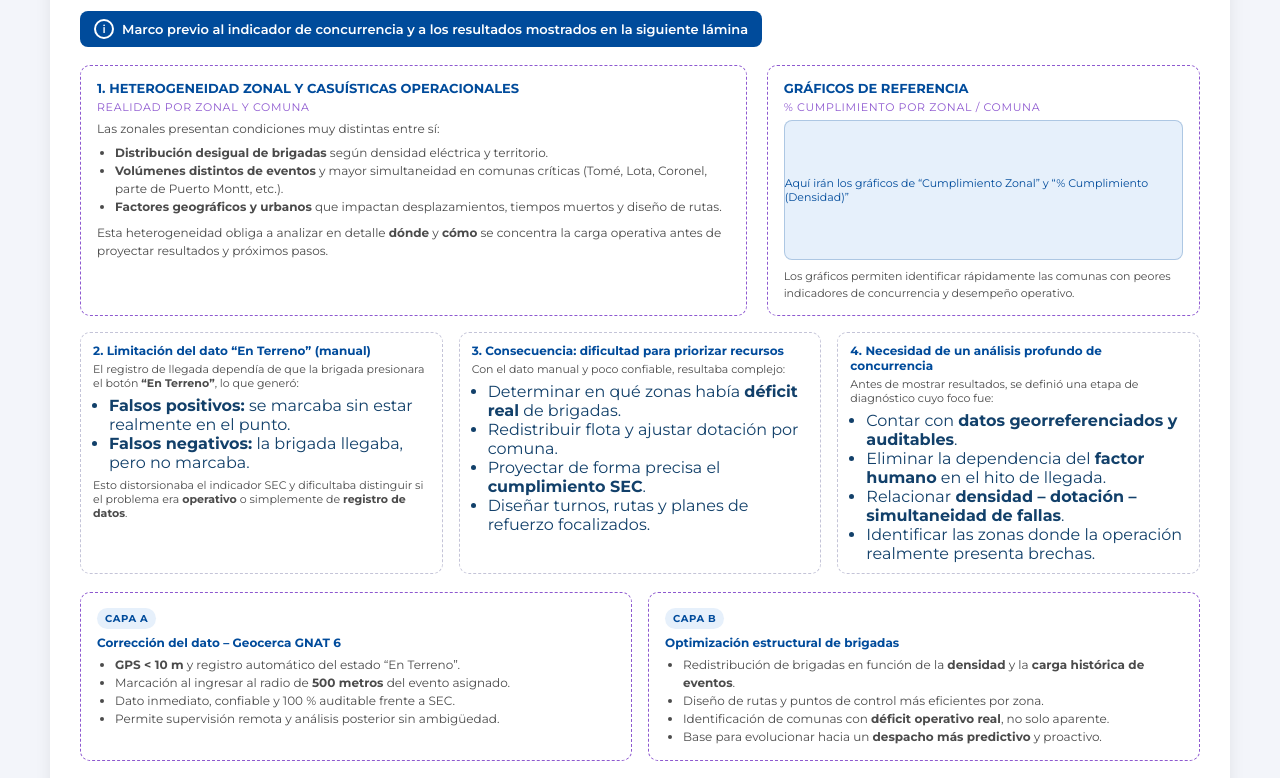
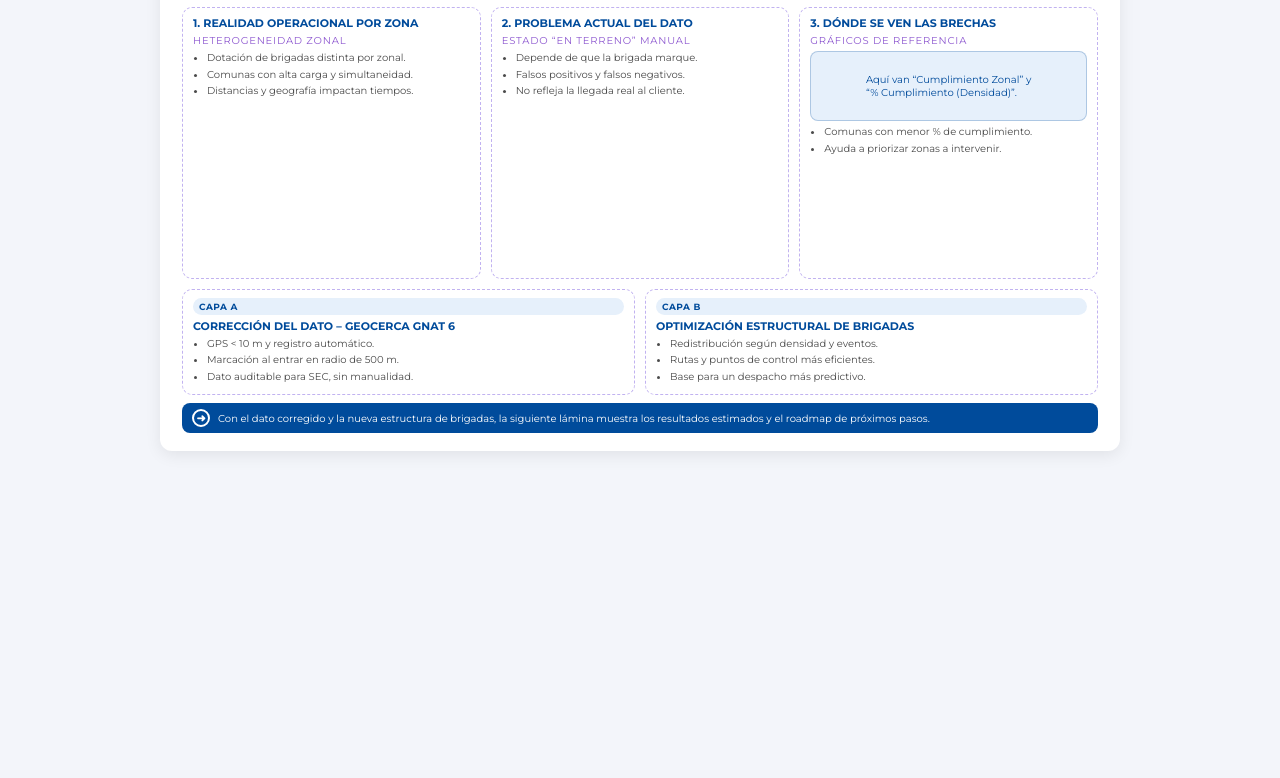
Before and after one commit to zodiacmpx/prompting, a plain HTML site: page index.html in a window 1280 px wide. Shown: the part 109-887 px from the top of the page. After the commit the page ends 800 px from the top, so only its background shows below. Drawn offline with Linux system fonts and the light colour scheme.

Commit message:
index.html

```diff
--- a/index.html
+++ b/index.html
@@ -5,228 +5,169 @@
   <title>Contexto Operacional previo al Análisis de Resultados</title>
   <link href="https://fonts.googleapis.com/css2?family=Montserrat:wght@300;400;600;700&display=swap" rel="stylesheet">
   <style>
-    * {
-      box-sizing: border-box;
-      margin: 0;
-      padding: 0;
-    }
-
+    * { box-sizing: border-box; margin: 0; padding: 0; }
     body {
       font-family: "Montserrat", Arial, sans-serif;
       background: #f3f5fa;
       display: flex;
       justify-content: center;
-      padding: 30px;
+      padding: 20px;
       color: #12406a;
     }
-
     .slide {
-      width: 1180px;
+      width: 960px;              /* formato más cercano a PPT 16:9 */
+      height: 540px;
       background: #ffffff;
-      border-radius: 10px;
-      box-shadow: 0 4px 16px rgba(0, 0, 0, 0.08);
-      padding: 24px 30px 30px;
+      border-radius: 12px;
+      box-shadow: 0 4px 16px rgba(0,0,0,0.08);
+      padding: 18px 22px;
+      overflow: hidden;
+      display: flex;
+      flex-direction: column;
+      justify-content: flex-start;
     }
-
     .slide-header {
       display: flex;
       align-items: center;
       justify-content: space-between;
-      margin-bottom: 18px;
+      margin-bottom: 8px;
     }
-
     .slide-title {
-      font-size: 22px;
+      font-size: 18px;
       font-weight: 700;
-      letter-spacing: 0.04em;
+      letter-spacing: 0.08em;
       color: #12406a;
       text-transform: uppercase;
     }
-
     .logo-placeholder {
-      width: 150px;
-      height: 40px;
+      width: 130px;
+      height: 32px;
       border-radius: 8px;
       border: 2px solid #004b9b;
       display: flex;
       align-items: center;
       justify-content: center;
-      font-size: 13px;
+      font-size: 11px;
       font-weight: 600;
       color: #004b9b;
     }
-
-    /* Barra azul como en tus láminas */
     .blue-strip {
-      margin-top: 8px;
-      margin-bottom: 18px;
+      margin-bottom: 10px;
       background: #004b9b;
       color: #ffffff;
-      padding: 8px 14px;
+      padding: 6px 10px;
       border-radius: 8px;
-      font-size: 13px;
+      font-size: 11px;
       font-weight: 600;
       display: inline-flex;
       align-items: center;
+      gap: 6px;
+    }
+    .blue-strip-icon {
+      width: 16px;
+      height: 16px;
+      border-radius: 50%;
+      border: 2px solid #ffffff;
+      display: flex;
+      align-items: center;
+      justify-content: center;
+      font-size: 10px;
+    }
+
+    /* zona principal: 3 bloques arriba, 2 abajo */
+    .top-grid {
+      display: grid;
+      grid-template-columns: repeat(3, 1fr);
+      gap: 10px;
+      margin-bottom: 10px;
+      flex: 1;
+    }
+    .card {
+      background: #ffffff;
+      border-radius: 10px;
+      border: 1px dashed #c1b2f0;
+      padding: 8px 10px;
+      display: flex;
+      flex-direction: column;
+      justify-content: space-between;
+    }
+    .card-title {
+      font-size: 11px;
+      font-weight: 700;
+      color: #004b9b;
+      text-transform: uppercase;
+      margin-bottom: 4px;
+    }
+    .card-subtitle {
+      font-size: 10px;
+      color: #8e59d0;
+      text-transform: uppercase;
+      letter-spacing: 0.08em;
+      margin-bottom: 4px;
+    }
+    .card ul {
+      list-style: disc;
+      padding-left: 14px;
+    }
+    .card li {
+      font-size: 10px;
+      line-height: 1.35;
+      color: #4b4b4b;
+      margin-bottom: 3px;
+    }
+    .fake-chart {
+      background: #e6f0fb;
+      border-radius: 8px;
+      border: 1px solid rgba(0,75,155,0.25);
+      height: 70px;
+      display: flex;
+      align-items: center;
+      justify-content: center;
+      font-size: 10px;
+      color: #004b9b;
+      margin-top: 4px;
+    }
+
+    .bottom-grid {
+      display: grid;
+      grid-template-columns: repeat(2, 1fr);
+      gap: 10px;
+      margin-bottom: 8px;
+    }
+    .badge {
+      display: inline-block;
+      background: #e6f0fb;
+      color: #004b9b;
+      font-size: 9px;
+      font-weight: 700;
+      padding: 3px 6px;
+      border-radius: 12px;
+      margin-bottom: 4px;
+      text-transform: uppercase;
+      letter-spacing: 0.06em;
+    }
+    .bottom-card li { font-size: 10px; }
+
+    .highlight-footer {
+      background: #004b9b;
+      color: #ffffff;
+      font-size: 10px;
+      border-radius: 8px;
+      padding: 6px 10px;
+      display: flex;
+      align-items: center;
       gap: 8px;
     }
-
-    .blue-strip-icon {
-      width: 20px;
-      height: 20px;
+    .highlight-footer span.icon {
+      width: 18px;
+      height: 18px;
       border-radius: 50%;
       border: 2px solid #ffffff;
       display: flex;
       align-items: center;
       justify-content: center;
       font-size: 11px;
-    }
-
-    .section-grid {
-      display: grid;
-      grid-template-columns: 2fr 1.3fr;
-      gap: 20px;
-      margin-bottom: 16px;
-    }
-
-    .card {
-      background: #ffffff;
-      border-radius: 10px;
-      border: 1px dashed #8e59d0;
-      padding: 14px 16px;
-    }
-
-    .card-header {
-      font-size: 13px;
       font-weight: 700;
-      text-transform: uppercase;
-      color: #004b9b;
-      margin-bottom: 4px;
-    }
-
-    .card-subtitle {
-      font-size: 11px;
-      text-transform: uppercase;
-      color: #8e59d0;
-      margin-bottom: 6px;
-      letter-spacing: 0.06em;
-    }
-
-    .card p,
-    .card li {
-      font-size: 12px;
-      line-height: 1.5;
-      color: #4b4b4b;
-    }
-
-    .card ul {
-      padding-left: 18px;
-      margin-top: 6px;
-    }
-
-    .fake-chart {
-      background: #e6f0fb;
-      border-radius: 8px;
-      height: 140px;
-      display: flex;
-      align-items: center;
-      justify-content: center;
-      font-size: 11px;
-      color: #004b9b;
-      border: 1px solid rgba(0, 75, 155, 0.25);
-    }
-
-    /* Secciones horizontales */
-    .horizontal-sections {
-      display: grid;
-      grid-template-columns: repeat(3, 1fr);
-      gap: 16px;
-      margin-bottom: 18px;
-    }
-
-    .small-card {
-      background: #ffffff;
-      border-radius: 10px;
-      border: 1px dashed #c4c4d8;
-      padding: 10px 12px;
-    }
-
-    .small-card-title {
-      font-size: 12px;
-      font-weight: 700;
-      color: #004b9b;
-      margin-bottom: 4px;
-    }
-
-    .small-card p {
-      font-size: 11px;
-      color: #4b4b4b;
-    }
-
-    /* Bloque doble A/B */
-    .dual-blocks {
-      display: grid;
-      grid-template-columns: 1fr 1fr;
-      gap: 16px;
-      margin-bottom: 18px;
-    }
-
-    .dual-title {
-      font-size: 12px;
-      font-weight: 700;
-      color: #004b9b;
-      margin-bottom: 4px;
-    }
-
-    .badge {
-      display: inline-block;
-      background: #e6f0fb;
-      color: #004b9b;
-      font-size: 10px;
-      font-weight: 700;
-      padding: 4px 8px;
-      border-radius: 12px;
-      margin-bottom: 6px;
-      text-transform: uppercase;
-      letter-spacing: 0.06em;
-    }
-
-    /* Cierre */
-    .highlight-footer {
-      margin-top: 6px;
-      padding: 10px 14px;
-      border-radius: 8px;
-      background: #004b9b;
-      color: #ffffff;
-      font-size: 12px;
-      line-height: 1.5;
-      display: flex;
-      align-items: center;
-      gap: 10px;
-    }
-
-    .highlight-footer span.icon {
-      display: inline-flex;
-      width: 22px;
-      height: 22px;
-      border-radius: 50%;
-      border: 2px solid #ffffff;
-      align-items: center;
-      justify-content: center;
-      font-size: 13px;
-      font-weight: 700;
-    }
-
-    /* Pequeño ajuste responsive */
-    @media (max-width: 900px) {
-      .slide {
-        width: 100%;
-      }
-      .section-grid,
-      .horizontal-sections,
-      .dual-blocks {
-        grid-template-columns: 1fr;
-      }
     }
   </style>
 </head>
@@ -235,133 +176,90 @@
     <!-- Header -->
     <div class="slide-header">
       <div class="slide-title">
-        Contexto Operacional previo al Análisis de Resultados
+        CONTEXTO OPERACIONAL PREVIO AL ANÁLISIS DE RESULTADOS
       </div>
-      <div class="logo-placeholder">
-        Logo Grupo Saesa
-      </div>
+      <div class="logo-placeholder">Logo Grupo Saesa</div>
     </div>
 
-    <!-- Barra azul principal -->
+    <!-- Barra azul -->
     <div class="blue-strip">
       <div class="blue-strip-icon">i</div>
-      <div>Marco previo al indicador de concurrencia y a los resultados mostrados en la siguiente lámina</div>
+      <div>Marco previo al indicador de concurrencia y a los resultados de la siguiente lámina.</div>
     </div>
 
-    <!-- Sección 1: Heterogeneidad Zonal -->
-    <div class="section-grid">
+    <!-- 3 bloques principales -->
+    <div class="top-grid">
+      <!-- Bloque 1 -->
       <div class="card">
-        <div class="card-header">1. Heterogeneidad zonal y casuísticas operacionales</div>
-        <div class="card-subtitle">Realidad por zonal y comuna</div>
-        <p>
-          Las zonales presentan condiciones muy distintas entre sí:
-        </p>
+        <div>
+          <div class="card-title">1. Realidad operacional por zona</div>
+          <div class="card-subtitle">Heterogeneidad zonal</div>
           <ul>
-          <li><strong>Distribución desigual de brigadas</strong> según densidad eléctrica y territorio.</li>
-          <li><strong>Volúmenes distintos de eventos</strong> y mayor simultaneidad en comunas críticas
-              (Tomé, Lota, Coronel, parte de Puerto Montt, etc.).</li>
-          <li><strong>Factores geográficos y urbanos</strong> que impactan desplazamientos, tiempos muertos
-              y diseño de rutas.</li>
-        </ul>
-        <p style="margin-top:8px;">
-          Esta heterogeneidad obliga a analizar en detalle <strong>dónde</strong> y <strong>cómo</strong> se
-          concentra la carga operativa antes de proyectar resultados y próximos pasos.
-        </p>
-      </div>
-
-      <div class="card">
-        <div class="card-header">Gráficos de referencia</div>
-        <div class="card-subtitle">% Cumplimiento por zonal / comuna</div>
-        <div class="fake-chart">
-          Aquí irán los gráficos de “Cumplimiento Zonal” y “% Cumplimiento (Densidad)”
-        </div>
-        <p style="margin-top:8px; font-size:11px;">
-          Los gráficos permiten identificar rápidamente las comunas con peores indicadores de concurrencia
-          y desempeño operativo.
-        </p>
-      </div>
-    </div>
-
-    <!-- Sección 2 y 3 en tarjetas pequeñas -->
-    <div class="horizontal-sections">
-      <div class="small-card">
-        <div class="small-card-title">2. Limitación del dato “En Terreno” (manual)</div>
-        <p>
-          El registro de llegada dependía de que la brigada presionara el botón
-          <strong>“En Terreno”</strong>, lo que generó:
-        </p>
-        <ul style="margin-top:6px; padding-left:16px;">
-          <li><strong>Falsos positivos:</strong> se marcaba sin estar realmente en el punto.</li>
-          <li><strong>Falsos negativos:</strong> la brigada llegaba, pero no marcaba.</li>
-        </ul>
-        <p style="margin-top:6px;">
-          Esto distorsionaba el indicador SEC y dificultaba distinguir si el problema era
-          <strong>operativo</strong> o simplemente de <strong>registro de datos</strong>.
-        </p>
-      </div>
-
-      <div class="small-card">
-        <div class="small-card-title">3. Consecuencia: dificultad para priorizar recursos</div>
-        <p>
-          Con el dato manual y poco confiable, resultaba complejo:
-        </p>
-        <ul style="margin-top:6px; padding-left:16px;">
-          <li>Determinar en qué zonas había <strong>déficit real</strong> de brigadas.</li>
-          <li>Redistribuir flota y ajustar dotación por comuna.</li>
-          <li>Proyectar de forma precisa el <strong>cumplimiento SEC</strong>.</li>
-          <li>Diseñar turnos, rutas y planes de refuerzo focalizados.</li>
-        </ul>
-      </div>
-
-      <div class="small-card">
-        <div class="small-card-title">4. Necesidad de un análisis profundo de concurrencia</div>
-        <p>
-          Antes de mostrar resultados, se definió una etapa de diagnóstico cuyo foco fue:
-        </p>
-        <ul style="margin-top:6px; padding-left:16px;">
-          <li>Contar con <strong>datos georreferenciados y auditables</strong>.</li>
-          <li>Eliminar la dependencia del <strong>factor humano</strong> en el hito de llegada.</li>
-          <li>Relacionar <strong>densidad – dotación – simultaneidad de fallas</strong>.</li>
-          <li>Identificar las zonas donde la operación realmente presenta brechas.</li>
+            <li>Dotación de brigadas distinta por zonal.</li>
+            <li>Comunas con alta carga y simultaneidad.</li>
+            <li>Distancias y geografía impactan tiempos.</li>
           </ul>
         </div>
       </div>
 
-    <!-- Sección 5: Geocerca + optimización estructural -->
-    <div class="dual-blocks">
+      <!-- Bloque 2 -->
       <div class="card">
-        <div class="badge">Capa A</div>
-        <div class="dual-title">Corrección del dato – Geocerca GNAT 6</div>
+        <div>
+          <div class="card-title">2. Problema actual del dato</div>
+          <div class="card-subtitle">Estado “En Terreno” manual</div>
           <ul>
-          <li><strong>GPS &lt; 10 m</strong> y registro automático del estado “En Terreno”.</li>
-          <li>Marcación al ingresar al radio de <strong>500 metros</strong> del evento asignado.</li>
-          <li>Dato inmediato, confiable y 100 % auditable frente a SEC.</li>
-          <li>Permite supervisión remota y análisis posterior sin ambigüedad.</li>
-        </ul>
-      </div>
-
-      <div class="card">
-        <div class="badge">Capa B</div>
-        <div class="dual-title">Optimización estructural de brigadas</div>
-        <ul>
-          <li>Redistribución de brigadas en función de la <strong>densidad</strong> y la
-              <strong>carga histórica de eventos</strong>.</li>
-          <li>Diseño de rutas y puntos de control más eficientes por zona.</li>
-          <li>Identificación de comunas con <strong>déficit operativo real</strong>, no solo aparente.</li>
-          <li>Base para evolucionar hacia un <strong>despacho más predictivo</strong> y proactivo.</li>
+            <li>Depende de que la brigada marque.</li>
+            <li>Falsos positivos y falsos negativos.</li>
+            <li>No refleja la llegada real al cliente.</li>
           </ul>
         </div>
       </div>
 
-    <!-- Cierre / puente a la siguiente lámina -->
+      <!-- Bloque 3 con espacio para gráfico -->
+      <div class="card">
+        <div>
+          <div class="card-title">3. Dónde se ven las brechas</div>
+          <div class="card-subtitle">Gráficos de referencia</div>
+          <div class="fake-chart">
+            Aquí van “Cumplimiento Zonal” y<br>“% Cumplimiento (Densidad)”.
+          </div>
+          <ul style="margin-top:4px;">
+            <li>Comunas con menor % de cumplimiento.</li>
+            <li>Ayuda a priorizar zonas a intervenir.</li>
+          </ul>
+        </div>
+      </div>
+    </div>
+
+    <!-- 2 bloques de solución -->
+    <div class="bottom-grid">
+      <div class="card bottom-card">
+        <div class="badge">Capa A</div>
+        <div class="card-title">Corrección del dato – Geocerca GNAT 6</div>
+        <ul>
+          <li>GPS &lt; 10 m y registro automático.</li>
+          <li>Marcación al entrar en radio de 500 m.</li>
+          <li>Dato auditable para SEC, sin manualidad.</li>
+        </ul>
+      </div>
+
+      <div class="card bottom-card">
+        <div class="badge">Capa B</div>
+        <div class="card-title">Optimización estructural de brigadas</div>
+        <ul>
+          <li>Redistribución según densidad y eventos.</li>
+          <li>Rutas y puntos de control más eficientes.</li>
+          <li>Base para un despacho más predictivo.</li>
+        </ul>
+      </div>
+    </div>
+
+    <!-- Cierre -->
     <div class="highlight-footer">
       <span class="icon">➜</span>
       <div>
-        Al corregir el hito de llegada y eliminar el “tiempo muerto” de no-marcación,
-        hoy podemos dimensionar con precisión <strong>dónde</strong> la operación presenta brechas reales
-        y <strong>cómo</strong> la geocerca impactará el cumplimiento SEC.<br>
-        La siguiente lámina muestra los <strong>resultados estimados</strong> y el
-        <strong>roadmap de próximos pasos</strong>.
+        Con el dato corregido y la nueva estructura de brigadas, la siguiente lámina muestra
+        los resultados estimados y el roadmap de próximos pasos.
       </div>
     </div>
   </div>
```
Lines whose indentation alone changed are shown as unchanged.
